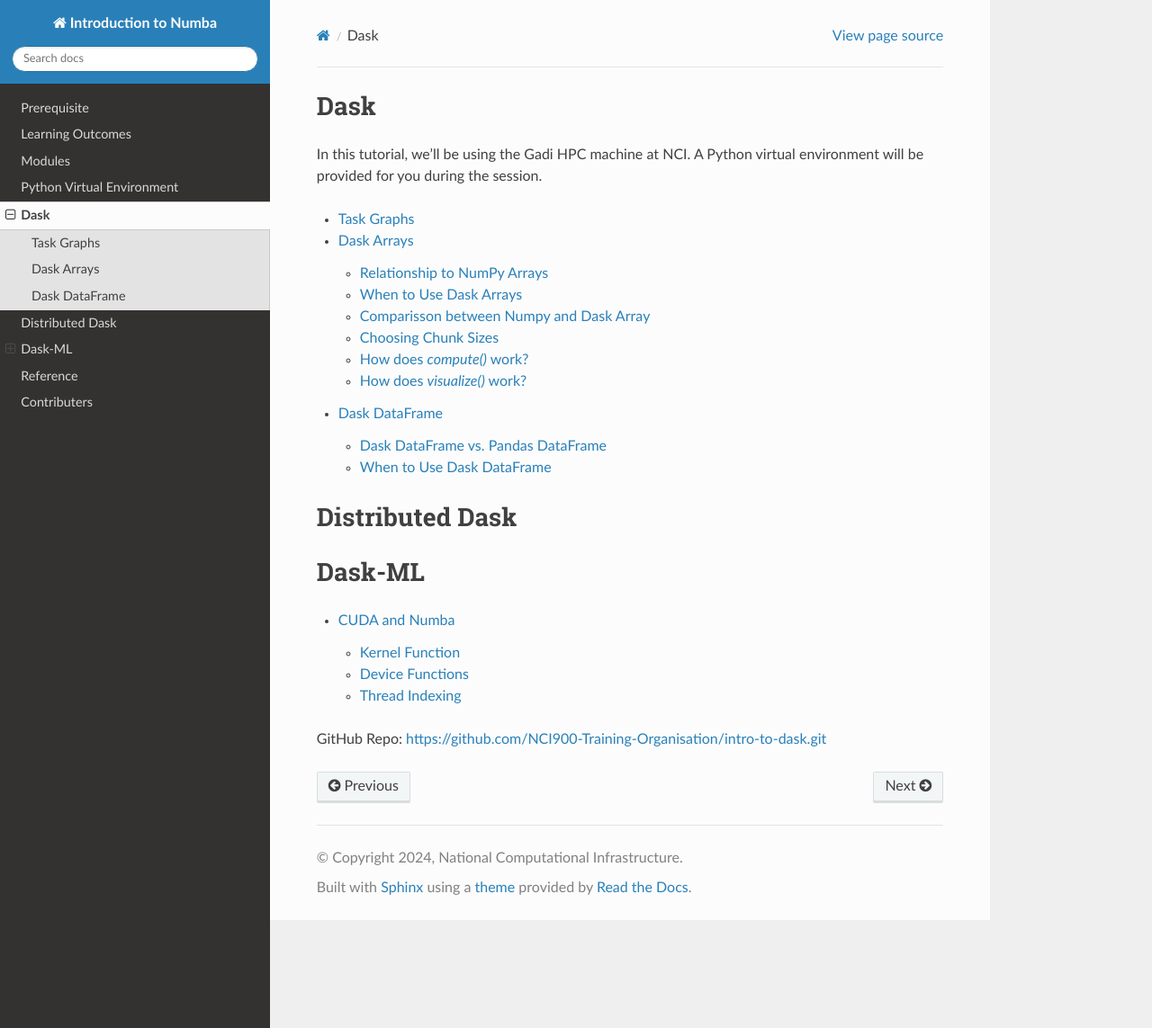
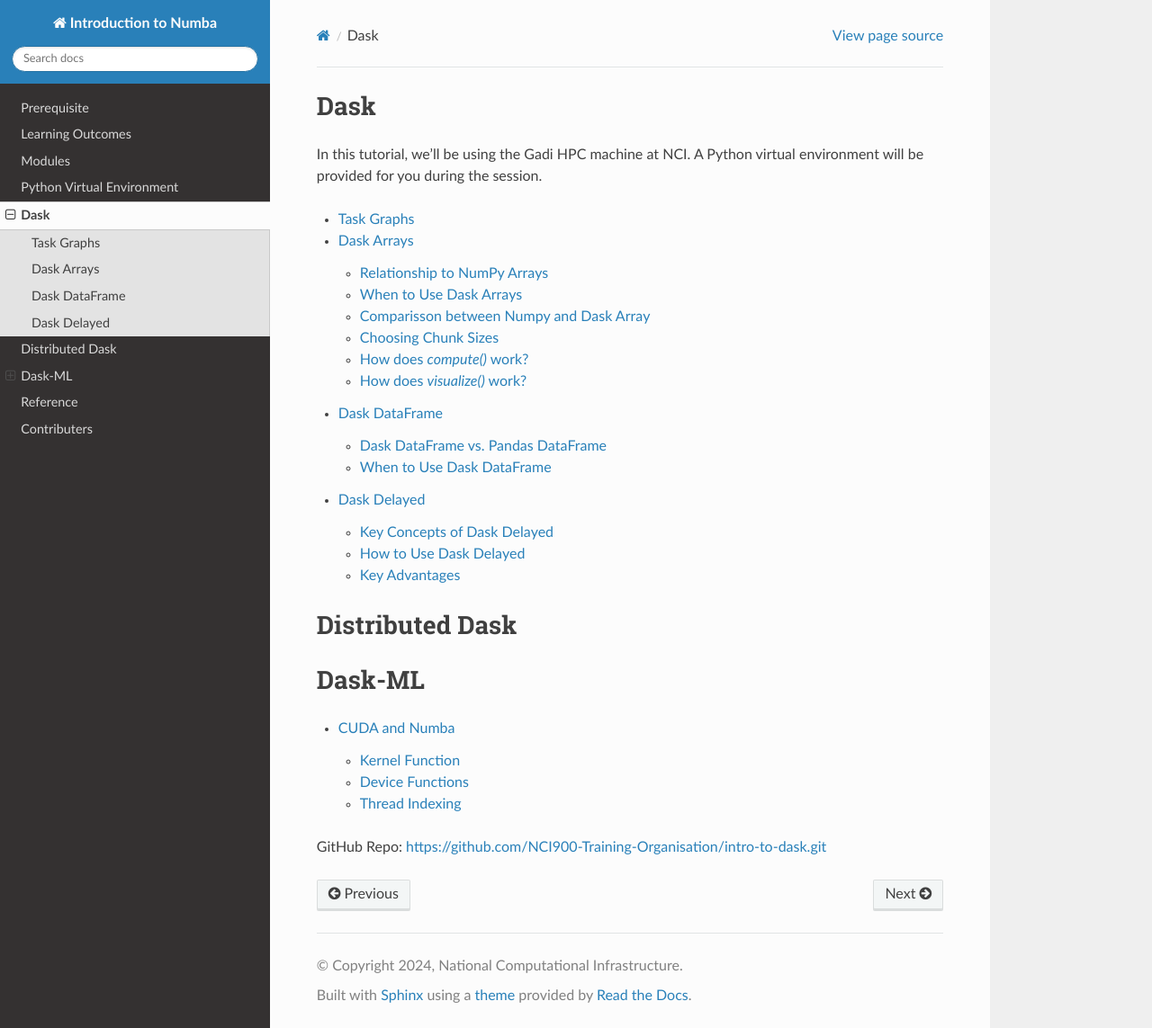
Before and after one commit to NCI900-Training-Organisation/intro-to-dask, a Sphinx documentation site: the page built from docs/source/tutorial.rst, in a window 1280 px wide and 1143 px high. Shown: the whole window at 90% size. Built offline with Sphinx 7.4.7 and the Read the Docs theme 3.1.0, drawn with Linux system fonts in a browser that asks for light colours; pages that are not in the unit, such as notebooks, are missing from menus; some of the changed lines change nothing that is shown.

Commit message:
dask delayed

```diff
--- a/docs/source/tutorial.rst
+++ b/docs/source/tutorial.rst
@@ -9,6 +9,7 @@
     tutorial/Dask/intro
     tutorial/Dask/collections
     tutorial/Dask/dataframe
+    tutorial/Dask/delayed
 
 
 
--- /dev/null
+++ b/docs/source/tutorial/Dask/delayed.rst
@@ -0,0 +1,72 @@
+Dask Delayed
+---------------
+
+.. admonition:: Overview
+   :class: Overview
+
+    * **Tutorial:** 20 min
+
+        **Objectives:**
+            #. Learn about Dask Delayed.
+
+
+Dask Delayed is a powerful tool within the Dask library that allows you to parallelize and optimize custom Python functions by transforming them into
+lazy, deferred computations. It allows you to build complex workflows by delaying the execution of operations and deferring the computation until
+explicitly requested (e.g., with `.compute()`), enabling you to perform operations in parallel without needing to modify your existing code significantly.
+
+Key Concepts of Dask Delayed
+^^^^^^^^^^^^^^^^^^^^^^^^^^^^^
+
+1. **Lazy Evaluation: ** When you wrap a function with `dask.delayed()`, the function is not executed immediately. Instead, a task graph is built that represents the function and its dependencies.
+The actual computation is triggered when you call `.compute()`, which runs the task graph.
+2. **Task Graph: ** Dask Delayed constructs a task graph that represents the sequence of operations. Each function call wrapped by dask.delayed() is turned into a node in the graph, with dependencies between tasks defined by their function calls and inputs.
+3. **Parallel Execution: ** Once the task graph is built, Dask can execute the operations in parallel across multiple CPU cores or distributed workers. Dask schedules and runs tasks based on the task graph, respecting the task dependencies.
+4. **Minimal Overhead: ** Dask Delayed introduces minimal overhead when applied to regular Python functions, making it a flexible tool to scale up existing Python workflows without requiring major changes
+
+How to Use Dask Delayed
+^^^^^^^^^^^^^^^^^^^^^^^^
+
+1. **Wrap Python Functions: ** You can wrap normal Python functions (such as those performing I/O, mathematical computations, or data processing) in dask.delayed().
+These functions remain unchanged but are delayed for execution until .compute() is called.
+2. **Building a Task Graph: ** You can chain multiple delayed functions together, which creates a series of tasks and their dependencies, forming a graph of computations.
+3. **Compute the Result: ** Once all tasks are defined, call .compute() to trigger the execution of the entire workflow. Dask will optimize the task execution, running independent tasks in parallel and handling dependencies
+
+..  code-block:: python
+    :linenos:
+
+    import dask
+    from dask import delayed
+
+    # Define normal Python functions
+    def add(x, y):
+        return x + y
+
+    def multiply(x, y):
+        return x * y
+
+    # Wrap the functions with dask.delayed()
+    x = delayed(add)(10, 20)       # Add 10 and 20
+    y = delayed(multiply)(x, 2)    # Multiply the result of 'add' by 2
+
+    # Chain the tasks
+    result = delayed(add)(y, 5)    # Add 5 to the result of the previous operation
+
+    # Visualize the task graph (optional)
+    result.visualize(filename="task_graph.png")
+
+    # Compute the result
+    final_result = result.compute()
+
+
+Key Advantages
+^^^^^^^^^^^^^^^
+1. **Minimal Changes to Code: ** You can easily parallelize your existing code without requiring a major rewrite. Just decorate your functions with dask.delayed() and chain them together.
+2. **Fine-Grained Control: ** Unlike higher-level collections like Dask DataFrame or Array, Dask Delayed gives you fine-grained control over how your computations are parallelized. You can handle more custom workflows that don’t fit neatly into the other Dask collections.
+3. **Optimized Scheduling: **  Dask can optimize the execution order of tasks based on their dependencies. This ensures efficient resource utilization by running independent tasks in parallel.
+
+
+.. admonition:: Key Points
+   :class: hint
+
+    #. Dask delayed is useful for workflows that involve custom, complex operations or tasks that don’t fit into Dask’s higher-level collections.
+    #. It offers a simple way to parallelize Python functions using minimal changes to your code.
```
